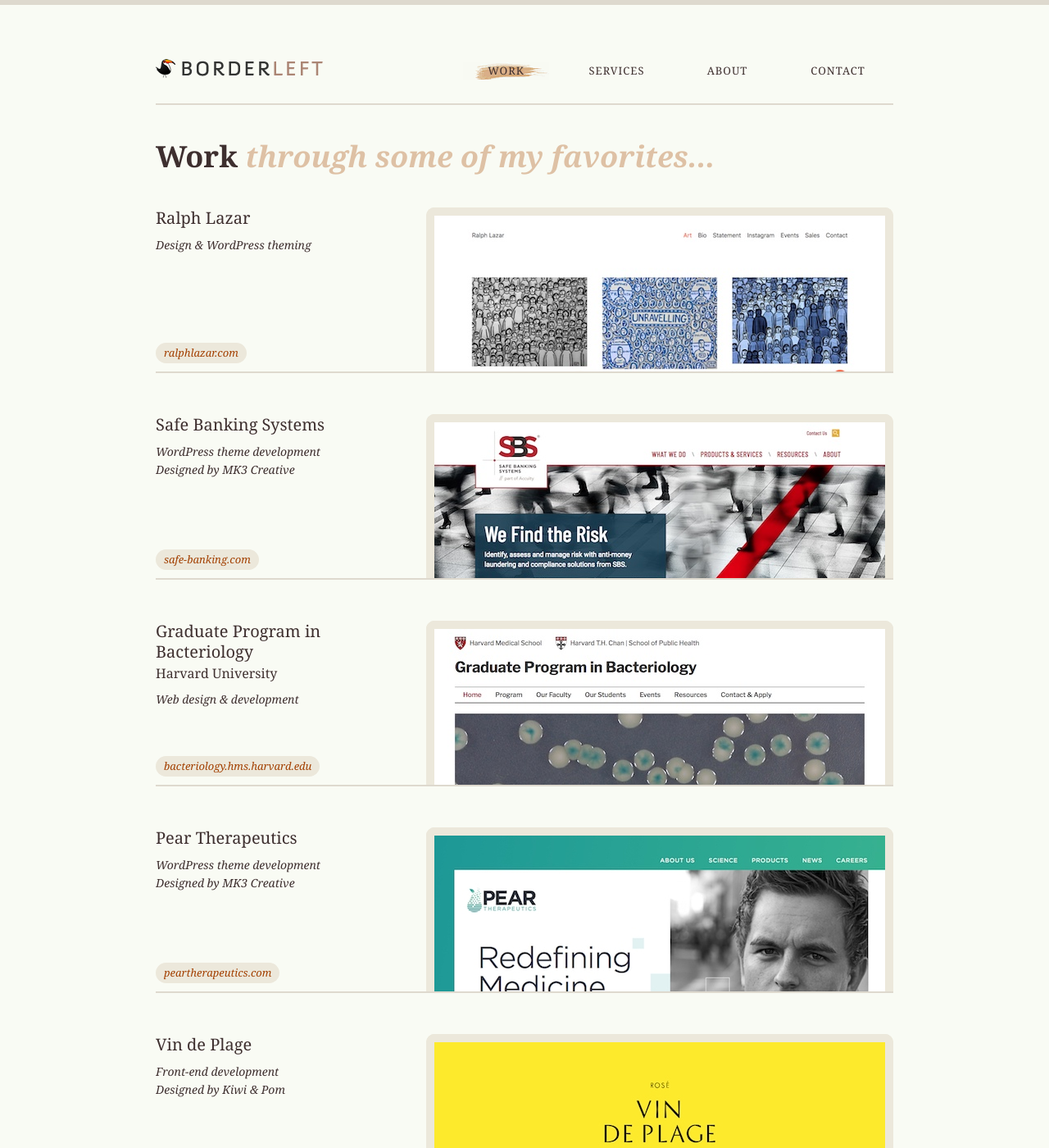
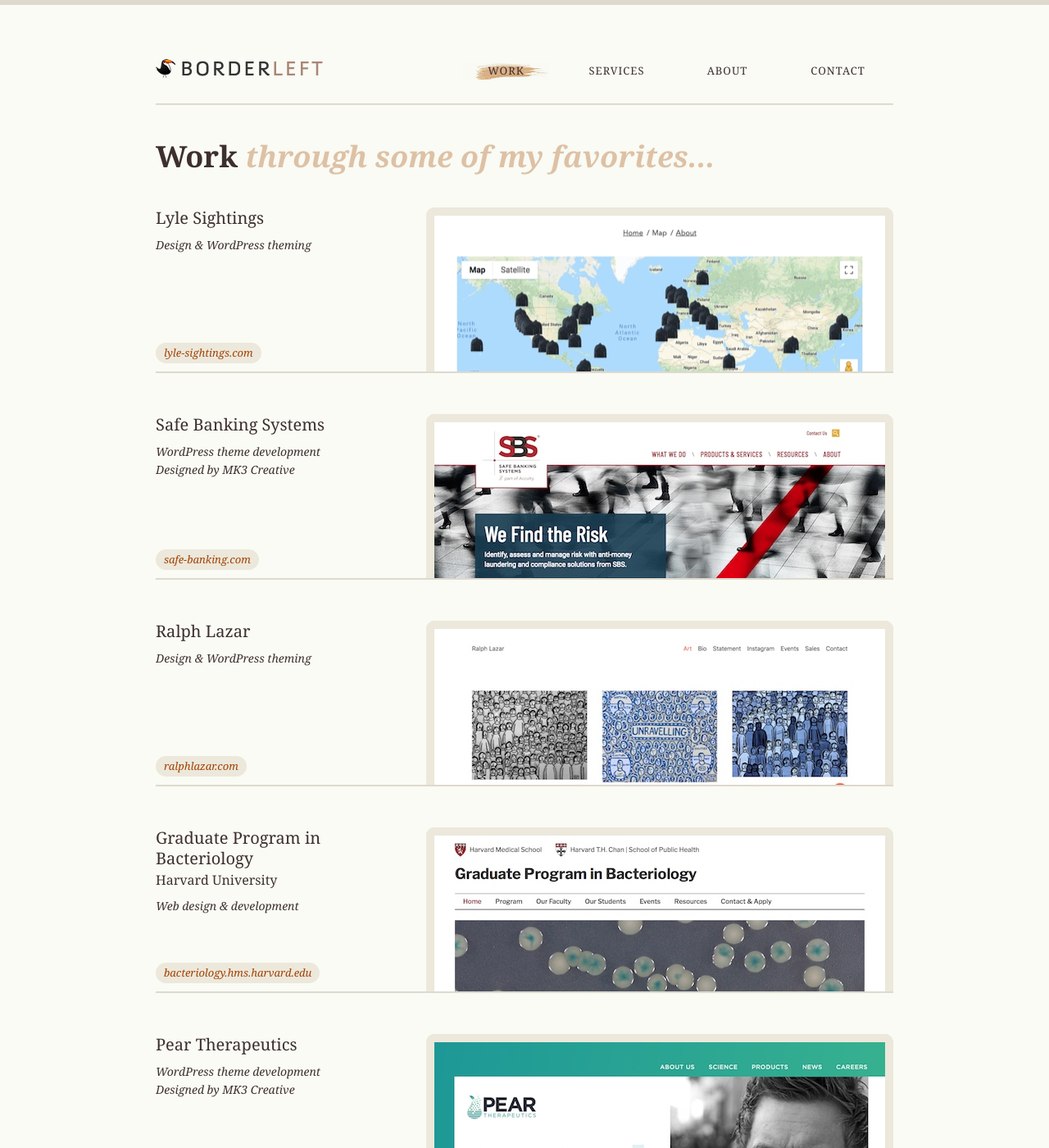
Before and after one commit to borderleft/borderleft.github.io, a Jekyll site: the page built from work/index.html, in a window 1280 px wide and 1400 px high. Shown: the whole window at 82% size. Built offline with Jekyll 4.4.1, drawn with Linux system fonts in a browser that asks for light colours.

Commit message:
Add project

```diff
--- a/work/index.html
+++ b/work/index.html
@@ -9,12 +9,12 @@
 <ul class="projects">
     <li>
         <div class="image">
-            <a href="http://ralphlazar.com/"><img src="/assets/img/work/ralphlazar-1.jpg" alt=""></a>
+            <a href="http://lyle-sightings.com/"><img src="/assets/img/work/lyle-sightings-1.jpg" alt=""></a>
         </div>
         <div class="info">
-            <h2>Ralph Lazar</h2>
+            <h2>Lyle Sightings</h2>
             <p class="meta">Design &amp; WordPress theming</p>
-            <p class="link"><a href="http://ralphlazar.com/"><span>ralphlazar.com</span></a></p>
+            <p class="link"><a href="http://lyle-sightings.com/"><span>lyle-sightings.com</span></a></p>
         </div>
     </li>
     <li>
@@ -25,6 +25,16 @@
             <h2>Safe Banking Systems</h2>
             <p class="meta">WordPress theme development <br> Designed by MK3 Creative</p>
             <p class="link"><a href="http://safe-banking.com/"><span>safe-banking.com</span></a></p>
+        </div>
+    </li>
+    <li>
+        <div class="image">
+            <a href="http://ralphlazar.com/"><img src="/assets/img/work/ralphlazar-1.jpg" alt=""></a>
+        </div>
+        <div class="info">
+            <h2>Ralph Lazar</h2>
+            <p class="meta">Design &amp; WordPress theming</p>
+            <p class="link"><a href="http://ralphlazar.com/"><span>ralphlazar.com</span></a></p>
         </div>
     </li>
     <li>
```
Also changed, not shown: assets/img/work/lyle-sightings-1.jpg (added).
